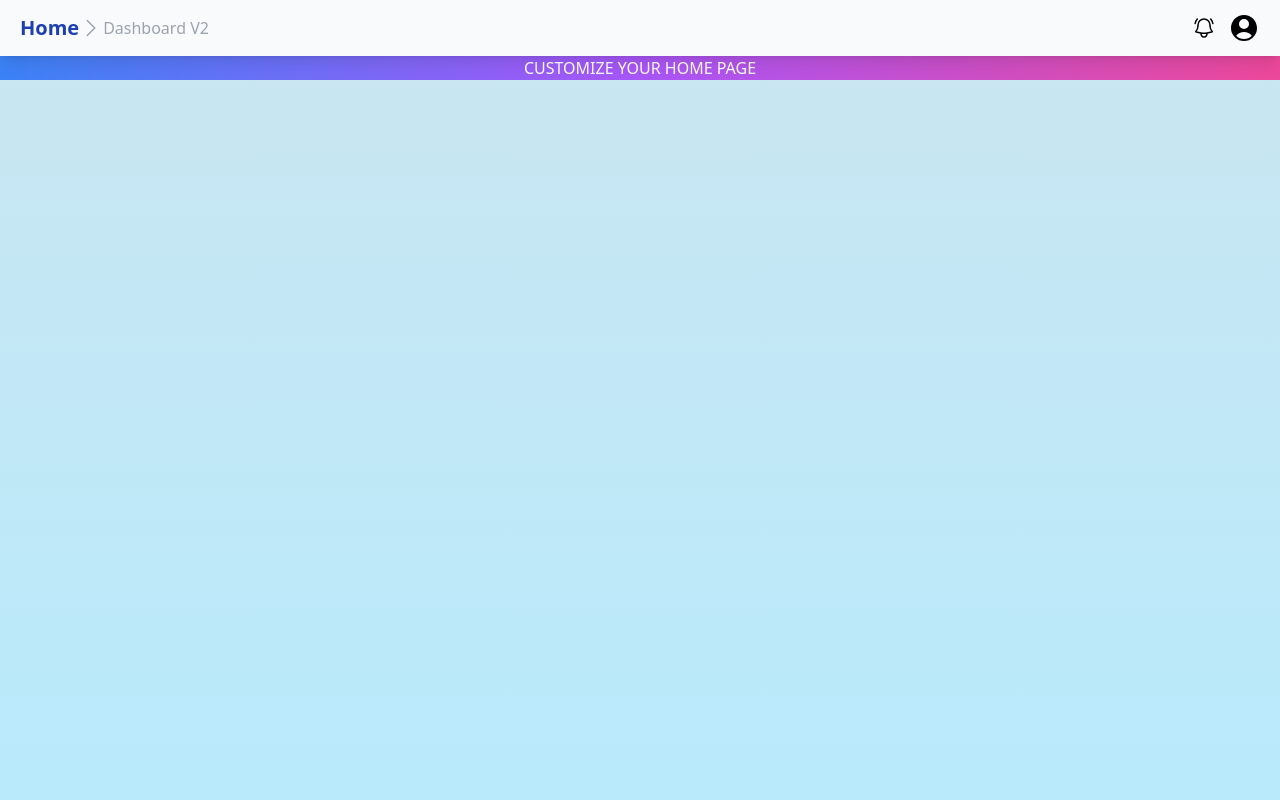
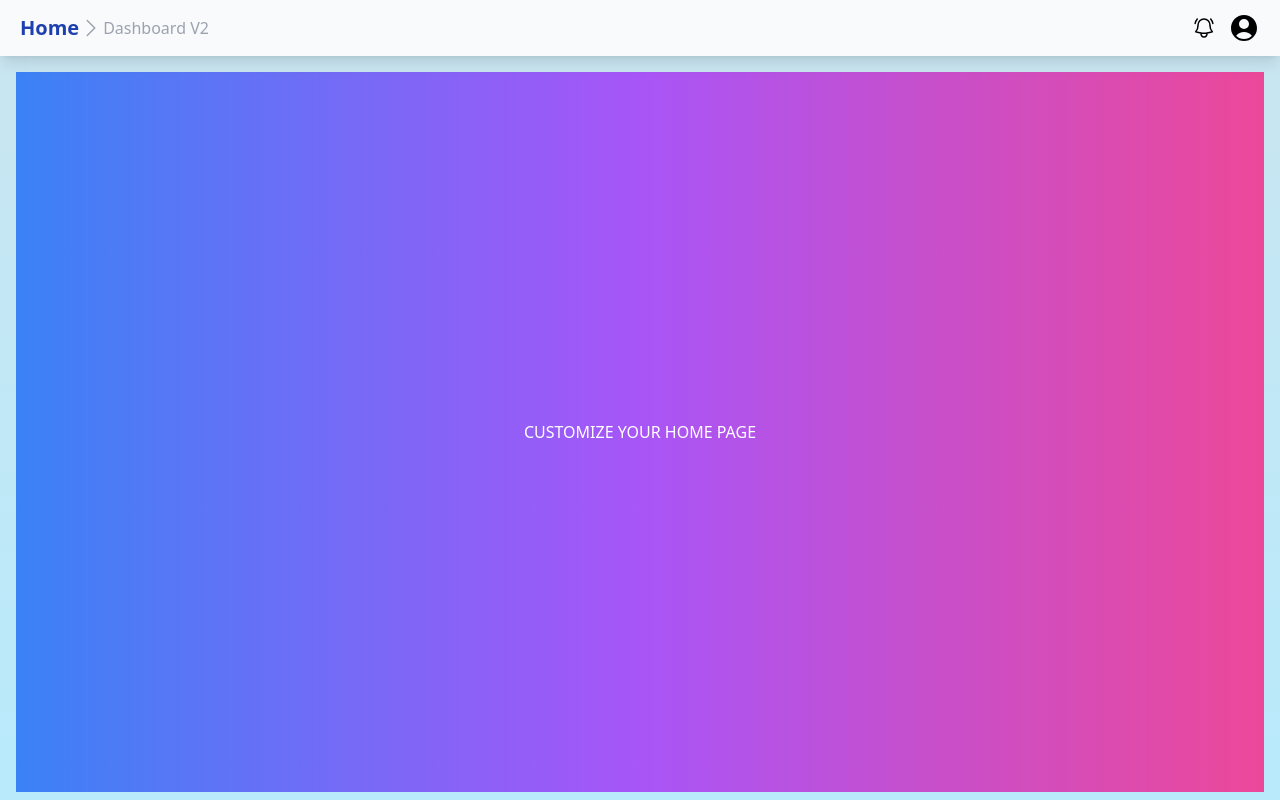
Before and after one commit to atanushil/Dashboard_Management, a React (Vite) app: page / in a window 1280 px wide. Built offline with nearby package versions, Linux system fonts and the light colour scheme.

Commit message:
update in home.jsx

```diff
--- a/src/components/home/Home.jsx
+++ b/src/components/home/Home.jsx
@@ -1,6 +1,6 @@
 const Home = () => {
   return (
-    <div className="flex-center max-h-screen min-h-fit bg-gradient-to-r uppercase from-blue-500 via-purple-500 to-pink-500  text-white">
+    <div className="flex-center h-[90vh] m-4 bg-gradient-to-r uppercase from-blue-500 via-purple-500 to-pink-500  text-white">
       customize your home page
     </div>
   )
```
